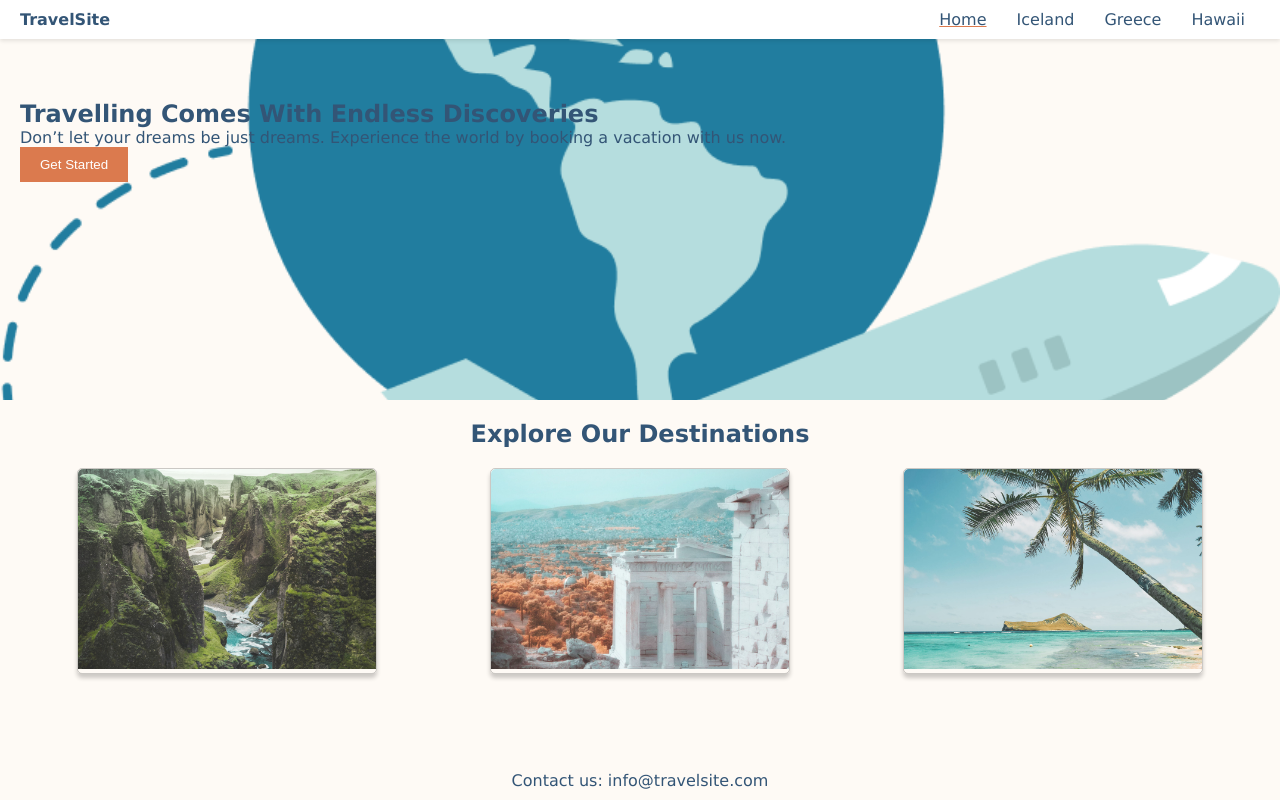
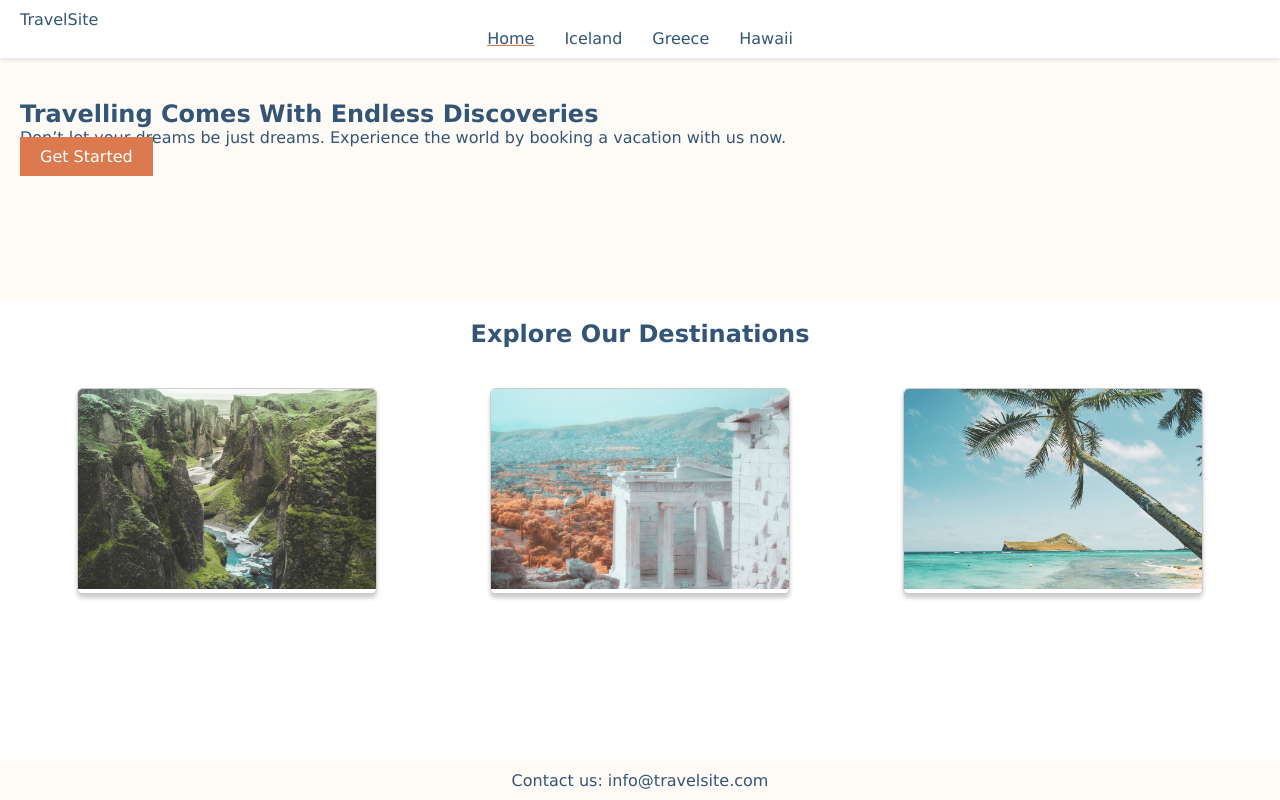
Before and after one commit to MikailMuthomi/brainstation-work, a plain HTML site: page index.html in a window 1280 px wide. Drawn offline with Linux system fonts and the light colour scheme.

Commit message:
Updated HTML and CSS to match mockups

```diff
--- a/index.html
+++ b/index.html
@@ -22,7 +22,7 @@
         <section class="hero">
             <h1>Travelling Comes With Endless Discoveries</h1>
             <p>Don’t let your dreams be just dreams. Experience the world by booking a vacation with us now.</p>
-            <button class="button hero__button">Get Started</button>
+            <a href="#" class="button hero__button">Get Started</a>
         </section>
         <section class="recommendations">
             <h2>Explore Our Destinations</h2>
--- a/styles.css
+++ b/styles.css
@@ -1,16 +1,13 @@
-/* General Reset */
+/* Reset and Basic Styles */
 * {
     margin: 0;
     padding: 0;
     box-sizing: border-box;
 }
-
-body {
+body, h1, h2, p, ul, li, a {
     font-family: 'Verdana', sans-serif;
-    color: #335576; /* Text color as specified */
-    background-color: #FEFAF5; /* Background color for the site */
+    color: #335576;
 }
-
 a {
     text-decoration: none;
     color: inherit;
@@ -18,49 +15,36 @@ a {
 
 /* Navigation Bar */
 .navbar {
-    background-color: #FFFFFF; /* White background */
+    background-color: #FFFFFF;
     position: fixed;
     width: 100%;
     top: 0;
     z-index: 1000;
-    display: flex;
-    justify-content: space-between;
     padding: 10px 20px;
     box-shadow: 0 2px 4px rgba(0,0,0,0.1);
 }
-
 .navbar__menu {
     list-style: none;
     display: flex;
+    justify-content: center;
 }
-
 .navbar__item {
-    padding: 0 15px; /* Space between menu items */
+    padding: 0 15px;
 }
-
 .navbar__link--active {
     text-decoration: underline;
-    text-decoration-color: #DB7A4E; /* Underline color for the active page */
-}
-
-.navbar__logo {
-    color: #335576; /* Logo text color */
-    font-weight: bold;
+    text-decoration-color: #DB7A4E;
 }
 
 /* Hero Section */
 .hero {
-    background-color: #FEFAF5; /* Light background for hero */
+    background-color: #FEFAF5;
+    padding: 100px 20px;
     text-align: left;
-    padding: 100px 20px;
-    background-image: url('assets/Images/hero.png');
-    background-size: cover;
-    background-position: center;
-    min-height: 400px; /* Minimum height for hero section */
+    min-height: 300px;
 }
-
 .hero__button {
-    background-color: #DB7A4E; /* Button color as per mockup */
+    background-color: #DB7A4E;
     color: white;
     padding: 10px 20px;
     border: none;
@@ -68,24 +52,23 @@ a {
 }
 
 /* Recommendations Section */
-.recommendations {
+.recommendations h2 {
+    color: #335576;
+    text-align: center;
     padding: 20px;
-    text-align: center;
 }
-
 .card-container {
     display: flex;
     justify-content: space-around;
-    margin-top: 20px;
+    padding: 20px;
 }
-
 .card {
     width: 300px;
     border-radius: 5px;
     border: 1px solid rgba(0, 0, 0, 0.2);
     box-shadow: 0 4px 4px rgba(0, 0, 0, 0.2);
+    text-align: center;
 }
-
 .card__image {
     width: 100%;
     height: 200px;
@@ -93,14 +76,13 @@ a {
     border-top-left-radius: 5px;
     border-top-right-radius: 5px;
 }
-
 .card__destination {
-    padding: 5px 10px;
     position: absolute;
     bottom: 10px;
     right: 10px;
-    color: white; /* Ensuring text visibility on image */
-    background-color: rgba(0, 0, 0, 0.5); /* Semi-transparent background */
+    background-color: rgba(0, 0, 0, 0.5);
+    color: white;
+    padding: 5px;
 }
 
 /* Footer */
@@ -109,7 +91,7 @@ footer {
     color: #335576;
     text-align: center;
     padding: 10px;
-    width: 100%;
     position: fixed;
     bottom: 0;
+    width: 100%;
 }
```
